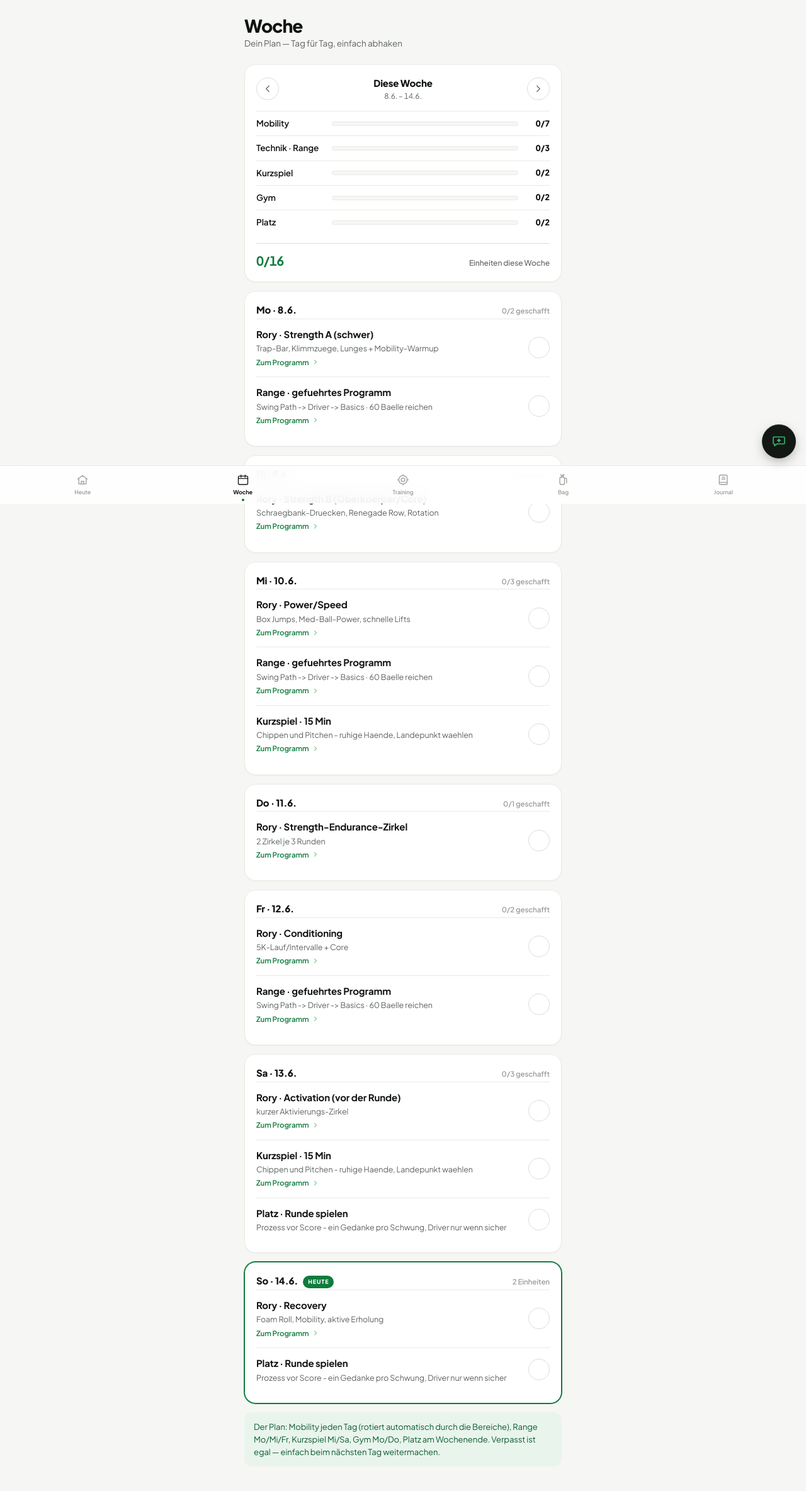
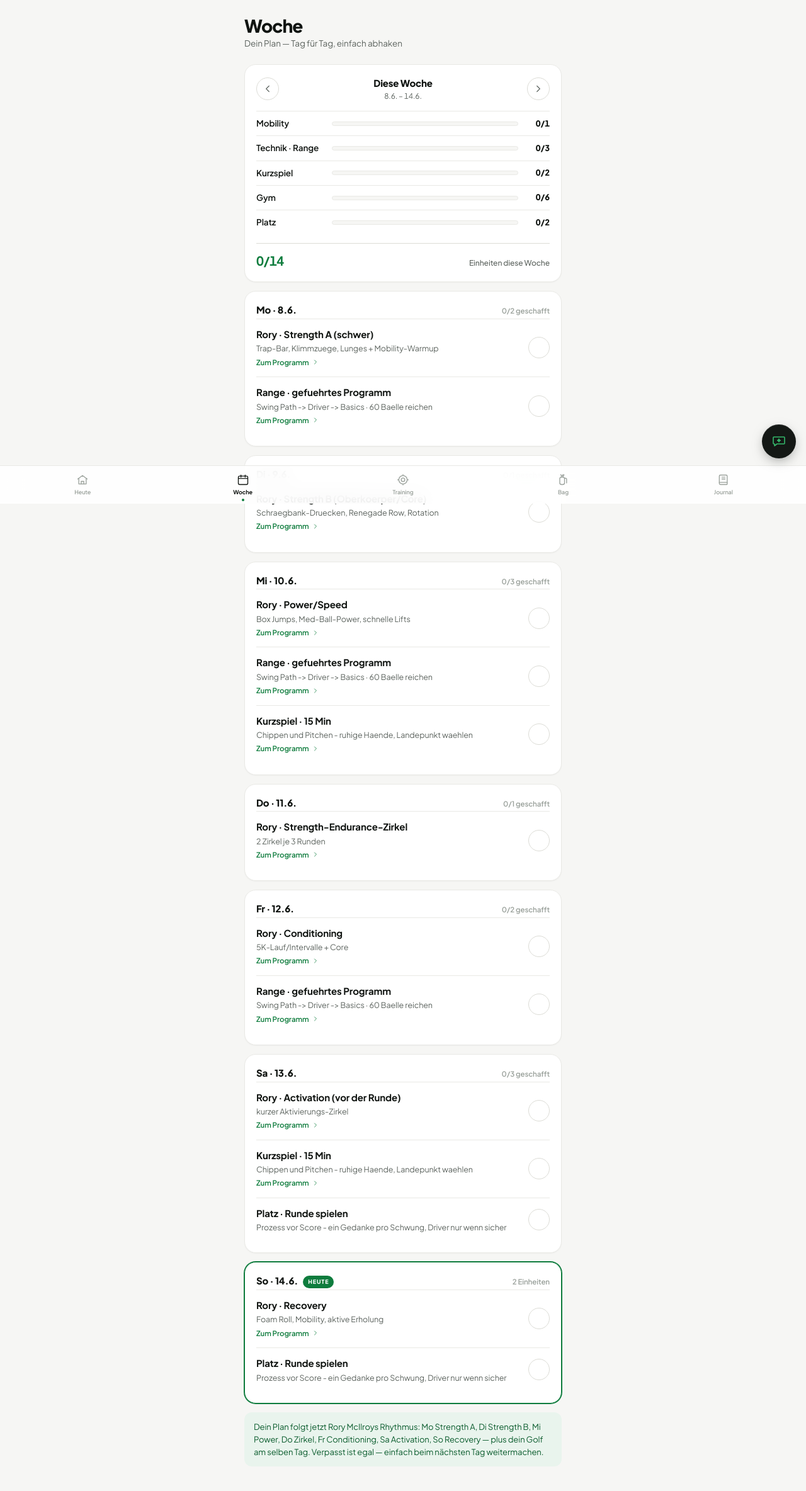
Before and after one commit to Leon-Zeidler/fairway-app, a Next.js app: page /woche in a window 1280 px wide. Shown: the top 2368 px of the page at 63% size. Built offline with nearby package versions, Linux system fonts and the light colour scheme; no server answers; the database is empty.

Commit message:
feat: Rory sourcing note + week tracker reflects active plan
Co-Authored-By: Claude Opus 4.8 (1M context) <noreply@anthropic.com>

```diff
--- a/app/training/page.tsx
+++ b/app/training/page.tsx
@@ -3,7 +3,7 @@
 import Link from "next/link";
 import { Focus, GearItem } from "@/lib/types";
 import { useObject, useCollection } from "@/lib/store";
-import { FOCUS, GEAR } from "@/lib/seed";
+import { FOCUS, GEAR, RORY_NOTE } from "@/lib/seed";
 import { PROGRAMS, applyOverride, ProgramOverrides } from "@/lib/programs";
 import Icon from "@/app/components/Icon";
 
@@ -70,6 +70,8 @@ export default function Training() {
           ))}
         </div>
 
+        <div className="note-box">{RORY_NOTE}</div>
+
         {GROUPS.map((g) => {
           const list = PROGRAMS.filter((p) => p.group === g.key);
           return (
--- a/app/woche/page.tsx
+++ b/app/woche/page.tsx
@@ -40,11 +40,16 @@ export default function Woche() {
     log.set({ [dateIso]: next });
   }
 
-  // Wochensumme pro Aktivität (für die Fortschrittsbalken).
+  // Geplante Einheiten/Woche je Aktivität aus dem aktiven Tagesplan ableiten
+  // (Rory-Fitness ist fest, Golf kommt aus dem Plan) — so passen die Ziele zur Realität.
+  const plannedCount = (key: string) =>
+    [0, 1, 2, 3, 4, 5, 6].filter((dow) =>
+      dayTasks(dow, plan.value).some((t) => t.key === key)
+    ).length;
   const counts = ACTIVITIES.map((a) => ({
     ...a,
     done: days.filter((d) => done(isoLocal(d), a.key)).length,
-    plan: (plan.value[a.key] ?? PLAN[a.key])?.length ?? 0,
+    plan: plannedCount(a.key),
   }));
   const totalDone = counts.reduce((s, c) => s + c.done, 0);
   const totalPlan = counts.reduce((s, c) => s + c.plan, 0);
@@ -170,9 +175,10 @@ export default function Woche() {
         })}
 
         <div className="note-box">
-          Der Plan: Mobility jeden Tag (rotiert automatisch durch die Bereiche),
-          Range Mo/Mi/Fr, Kurzspiel Mi/Sa, Gym Mo/Do, Platz am Wochenende.
-          Verpasst ist egal — einfach beim nächsten Tag weitermachen.
+          Dein Plan folgt jetzt Rory McIlroys Rhythmus: Mo Strength A, Di Strength
+          B, Mi Power, Do Zirkel, Fr Conditioning, Sa Activation, So Recovery —
+          plus dein Golf am selben Tag. Verpasst ist egal — einfach beim nächsten
+          Tag weitermachen.
         </div>
       </div>
     </>
--- a/lib/plan.ts
+++ b/lib/plan.ts
@@ -41,6 +41,7 @@ export const ACTIVITIES: Activity[] = [
   },
 ];
 
+// Hinweis: gym/mobility steuern den Tagesplan nicht mehr (Rory ist fix in RORY_BY_DOW); genutzt fuer technik/kurzspiel/platz + Woche-Tracker.
 // Empfehlung pro Wochentag (0 = Mo … 6 = So).
 export const PLAN: Record<string, number[]> = {
   mobility: [0, 1, 2, 3, 4, 5, 6], // täglich
```
